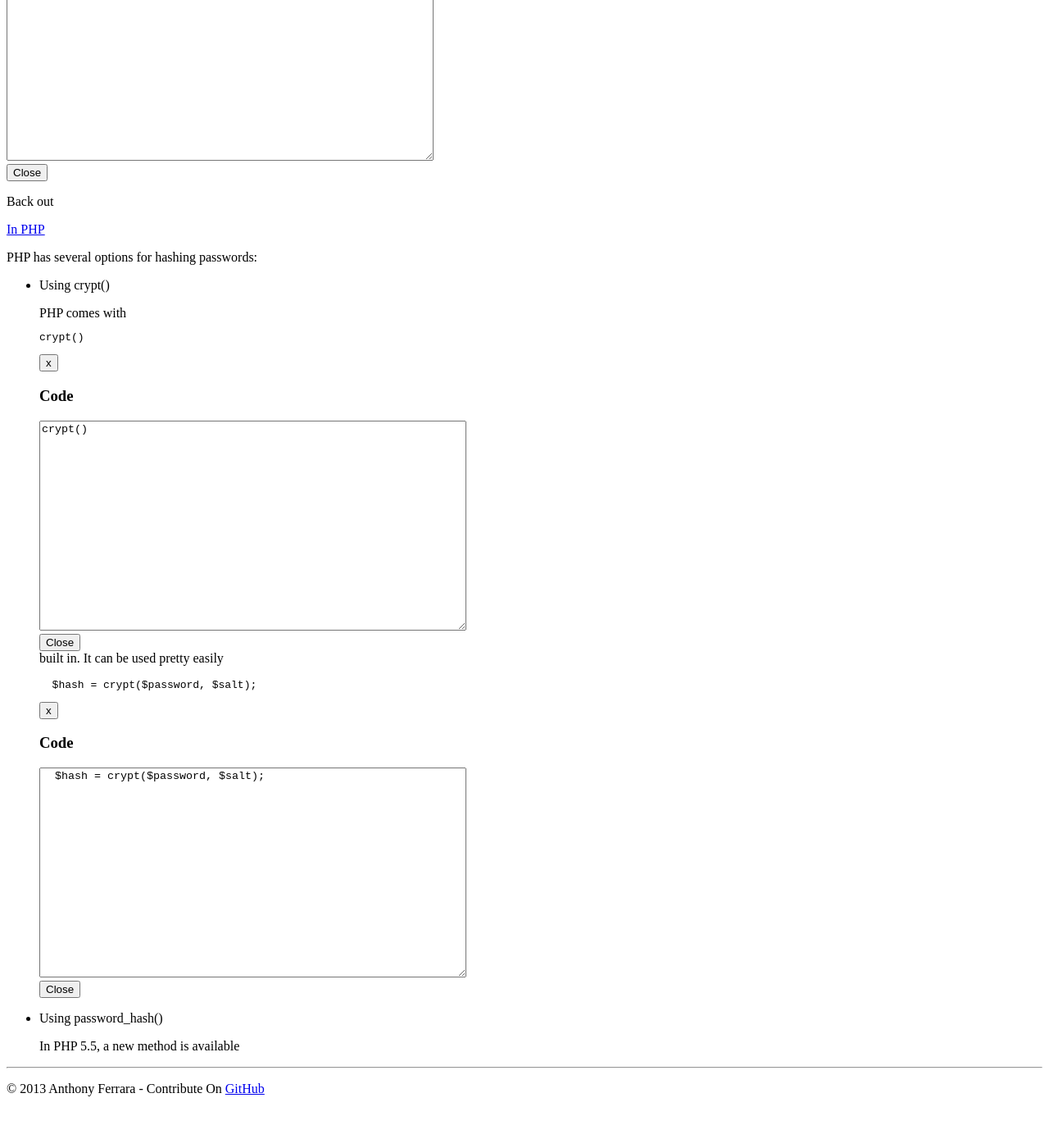
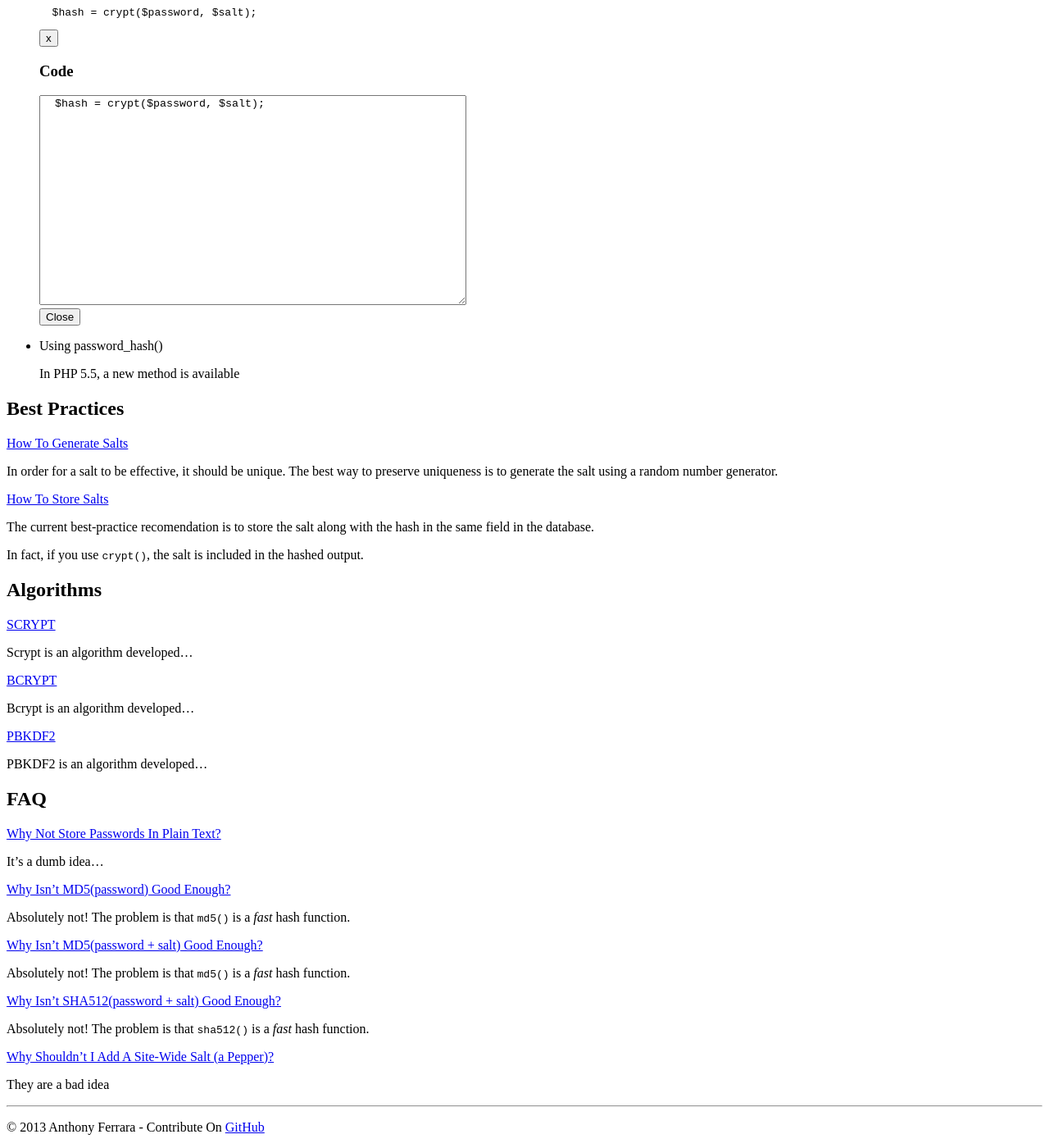
Before and after one commit to ircmaxell/password-advice, a Jekyll site: the page built from developers.md, in a window 1280 px wide and 1400 px high, scrolled down 453 px. Shown: the whole window at 82% size. Built offline with Jekyll 4.4.1, drawn with Linux system fonts in a browser that asks for light colours; before the commit the page ends 1806 px from its top, so only the background shows below that; some of the changed text lies outside the part shown.

Commit message:
Expand a stub of a template for the developers section

```diff
--- a/assets/javascripts/theme.js
+++ b/assets/javascripts/theme.js
@@ -16,7 +16,7 @@
                 group = $('<div class="accordion-group"></div>'),
                 content = $('<div id="accordion-' + itemId + '" class="accordion-body collapse"></div>'),
                 body = item.children().clone();
-            group.append($('<div class="accordion-heading"><a class="accordion-toggle" data-toggle="collapse" data-parent="#accordion-' + blockId + '" href="#accordion-' + itemId + '">' + item.find('h1:first').text() + '</a></div>'));
+            group.append($('<div class="accordion-heading"><a class="accordion-toggle" data-toggle="collapse" data-parent="#accordion-' + blockId + '" href="#accordion-' + itemId + '" id="' + item.find('h1:first').attr('id') + '">' + item.find('h1:first').text() + '</a></div>'));
             group.append(content);
             content.append($('<div class="accordion-inner">').append(body));
             content.find('h1:first').remove();
@@ -29,17 +29,13 @@
         self.replaceWith(newBlock);
     });
 
-    $('code').each(function() {
+    $('pre code').each(function() {
         var self = $(this),
             code = self.text(),
             modalId = incId++,
             replacement = $('<pre class="prettyprint"></pre>').text(code),
             modal = $('<div id="modal-' + modalId + '" class="modal hide fade" tabindex="-1" role="dialog" aria-hidden="true"><div class="modal-header"><button type="button" class="close" data-dismiss="modal" aria-hidden="true">x</button><h3>Code</h3></div><div class="modal-body"><textarea></textarea></div><div class="modal-footer"><button class="btn" data-dismiss="modal" aria-hidden="true">Close</button></div></div>');
-        if (self.parent().is('pre')) {
-            self.parent().replaceWith(replacement);
-        } else {
-            self.replaceWith(replacement);
-        }
+        self.parent().replaceWith(replacement);
         modal.find('textarea').text(code);
         replacement.after(modal);
         replacement.click(function() {
--- a/developers.md
+++ b/developers.md
@@ -6,17 +6,17 @@
 ---
 {% include JB/setup %}
 
-## Storing User Passwords
+## How To Store Passwords
 
-* # General Storage
+* # General
 
-   Content!
+   In general, you want to use a strong algorithm. Suggested algorithms in order of preference are as follows:
 
-      function foo() {
-          //bar
-      }
+   * [scrypt](#scrypt)
+   * [bcrypt](#bcrypt)
+   * [pbkdf2](#pbkdf2)
 
-   Back out
+
 
 * # In PHP
 
@@ -31,3 +31,51 @@
    * Using password_hash()
 
        In PHP 5.5, a new method is available
+
+## Best Practices
+
+* # How To Generate Salts
+
+    In order for a salt to be effective, it should be unique. The best way to preserve uniqueness is to generate the salt using a random number generator.
+
+* # How To Store Salts
+
+    The current best-practice recomendation is to store the salt along with the hash in the same field in the database.
+
+    In fact, if you use `crypt()`, the salt is included in the hashed output.
+
+## Algorithms
+
+* # SCRYPT
+
+    Scrypt is an algorithm developed...
+
+* # BCRYPT
+
+    Bcrypt is an algorithm developed...
+
+* # PBKDF2
+
+    PBKDF2 is an algorithm developed...
+
+## FAQ
+
+* # Why Not Store Passwords In Plain Text?
+
+    It's a dumb idea...
+
+* # Why Isn't MD5(password) Good Enough?
+
+    Absolutely not! The problem is that `md5()` is a *fast* hash function.
+
+* # Why Isn't MD5(password + salt) Good Enough?
+
+    Absolutely not! The problem is that `md5()` is a *fast* hash function.
+
+* # Why Isn't SHA512(password + salt) Good Enough?
+
+    Absolutely not! The problem is that `sha512()` is a *fast* hash function.
+
+* # Why Shouldn't I Add A Site-Wide Salt (a Pepper)?
+
+    They are a bad idea
```
